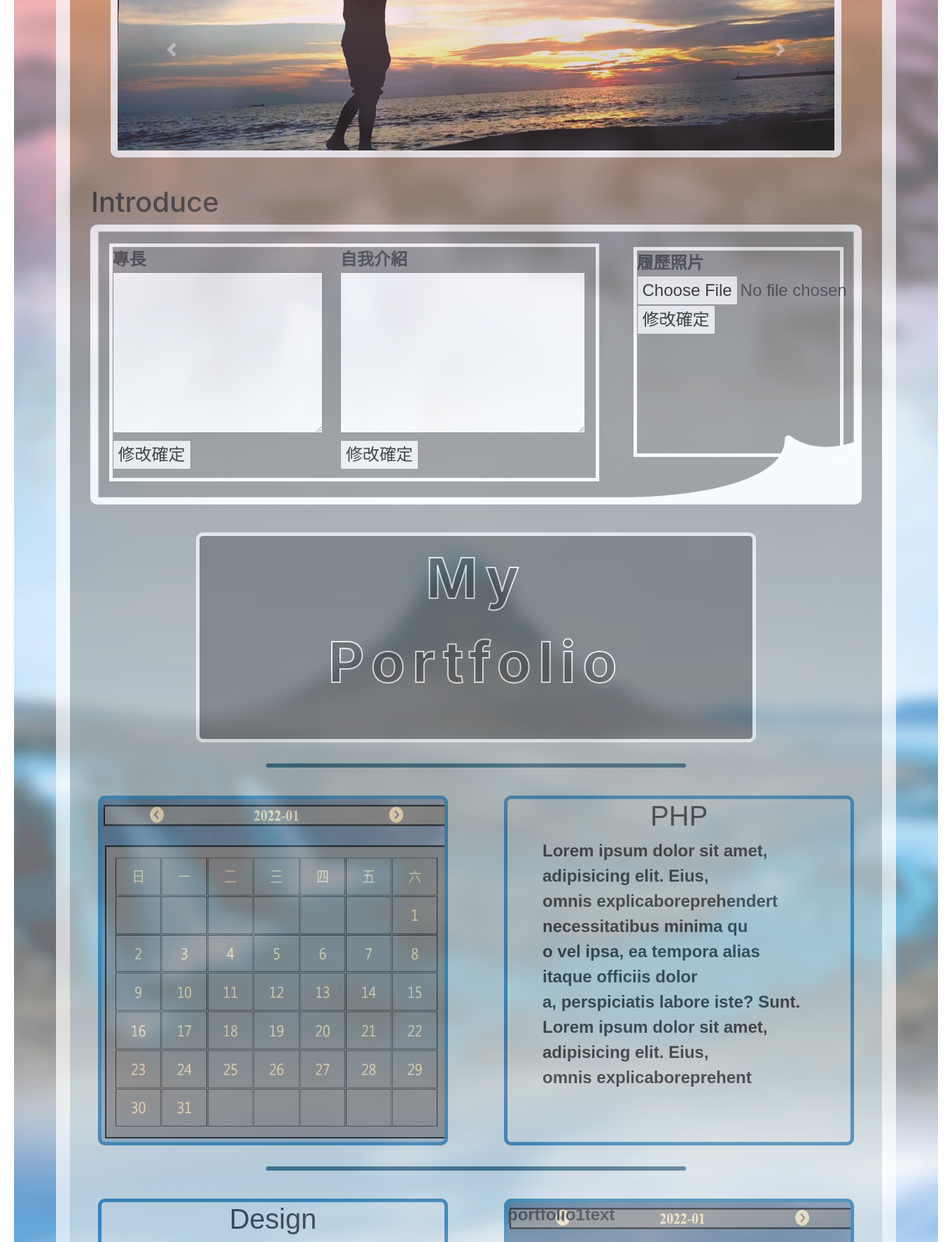
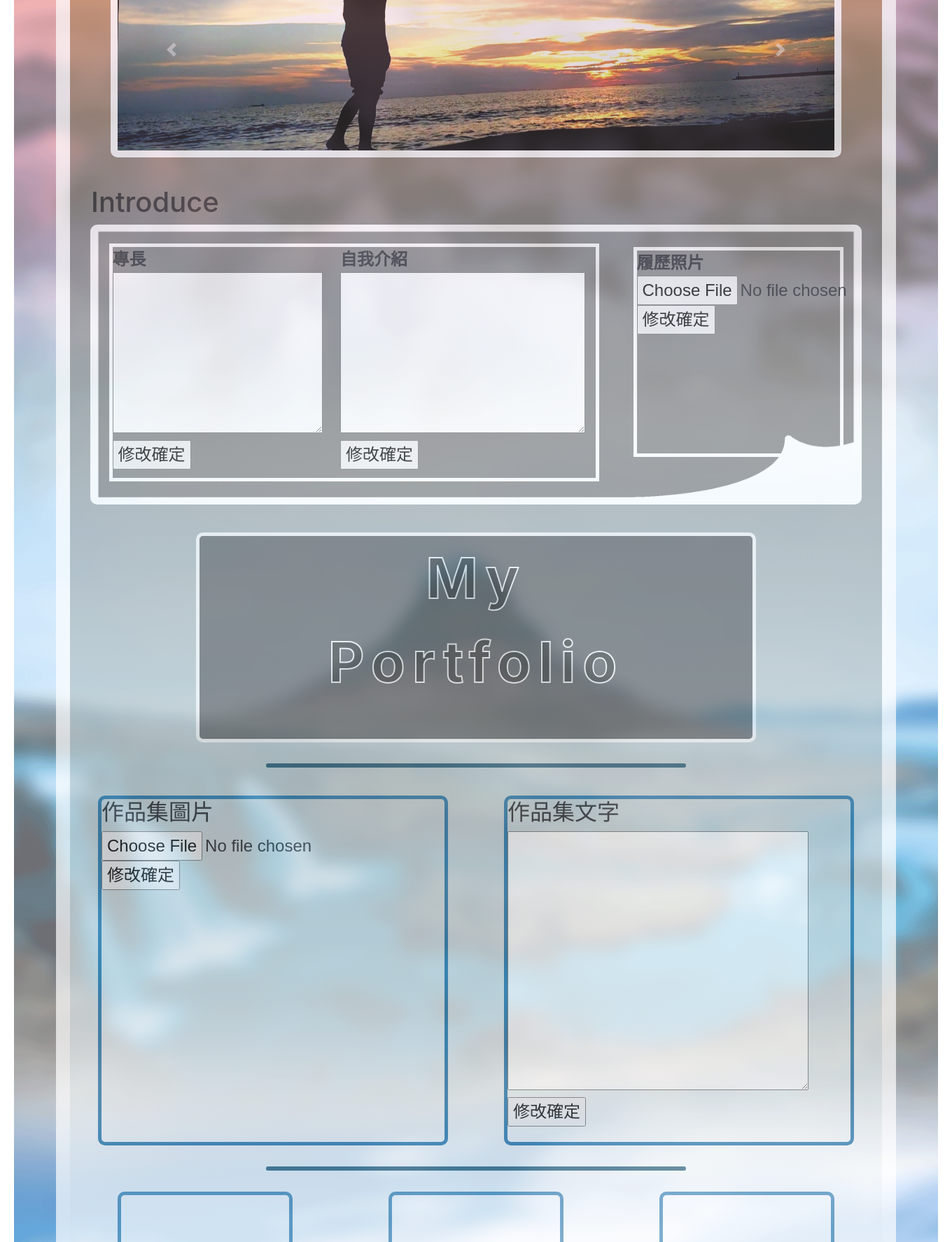
Before and after one commit to Astour44/2022Portfolio, a PHP site: page /back.php in a window 1360 px wide. Shown: the part 465-2240 px from the top of the page at 70% size. Run offline with PHP 8.4, Linux system fonts and the light colour scheme.

Commit message:
完成新增作品排版畫面連結PHP

```diff
--- a/back.php
+++ b/back.php
@@ -89,13 +89,13 @@
                             <br>
                             <td>
                                 <textarea type="text" name="text" style="width:350px;height:230px;"></textarea>
-                                 <input type="submit" value="修改確定">
+                                <input type="submit" value="修改確定">
                             </td>
                         </tr>
                     </form>
                 </div>
                 <div class="introduction">
-                <form action="./api/save_img.php" method="POST" enctype="multipart/form-data">
+                    <form action="./api/save_img.php" method="POST" enctype="multipart/form-data">
                         <tr>
                             <td>履歷照片</td>
                             <br>
@@ -114,41 +114,27 @@
         </div>
         <div class="bordergray"></div>
         <div class="top3">
-            <div class="portfolio a"></div>
             <div class="portfolio">
-                <h1 class="d-flex justify-content-center">PHP</h1>
-                <p class="portfoliop">
-                    Lorem ipsum dolor sit amet, <br>
-                    adipisicing elit. Eius, <br>
-                    omnis explicaboreprehendert <br>
-                    necessitatibus minima qu<br>
-                    o vel ipsa, ea tempora alias <br>
-                    itaque officiis dolor<br>
-                    a, perspiciatis labore iste? Sunt.<br>
-                    Lorem ipsum dolor sit amet, <br>
-                    adipisicing elit. Eius, <br>
-                    omnis explicaboreprehent <br>
-                </p>
+                <form action="./api/save_resume.php" method="POST">
+                    <!-- 這裡放圖片新增 -->
+                    <h2>作品集圖片</h2>
+                    <input type="file" name="img">
+
+                    <input type="submit" value="修改確定">
+
+                </form>
             </div>
-        </div>
-        <div class="bordergray"></div>
-        <div class="top3">
             <div class="portfolio">
-                <h1 class="d-flex justify-content-center">Design</h1>
-                <p class="portfoliop">
-                    Lorem ipsum dolor sit amet, <br>
-                    adipisicing elit. Eius, <br>
-                    omnis explicaboreprehendert <br>
-                    necessitatibus minima qu<br>
-                    o vel ipsa, ea tempora alias <br>
-                    itaque officiis dolor<br>
-                    a, perspiciatis labore iste? Sunt.<br>
-                    Lorem ipsum dolor sit amet, <br>
-                    adipisicing elit. Eius, <br>
-                    omnis explicaboreprehent <br>
-                </p>
+                <!-- 這裡放文字新增 -->
+                <form action="./api/save_pro_text.php" method="POST">
+                    <!-- 這裡放圖片新增 -->
+                    <h2>作品集文字</h2>
+                    <textarea type="text" name="text" style="width:430px;height:370px;"></textarea>
+
+                    <input type="submit" value="修改確定">
+
+                </form>
             </div>
-            <div class="portfolio a">portfolio1text</div>
         </div>
 
         <div class="bordergray"></div>
--- a/base.php
+++ b/base.php
@@ -159,4 +159,5 @@ $Admin=new DB('admin');//管理帳號資料表
 $Bot=new DB('bottom');//頁尾資料表
 $Pro=new DB('portfolio');//作品集資料表
 $Int=new DB('introduce');//自我介紹區資料表
+
 ?>
```
Also changed, not shown: api/save_pro_text.php (added, +10 -0 lines).
